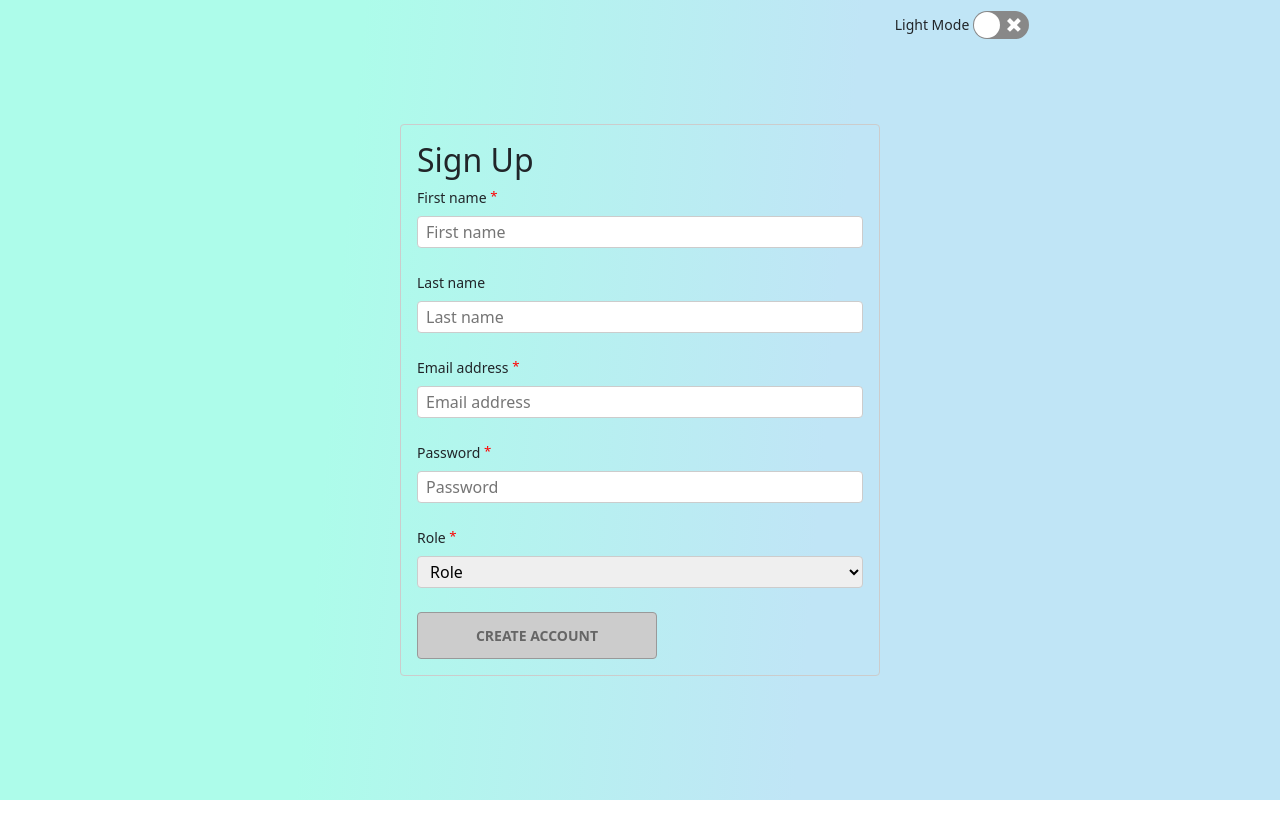
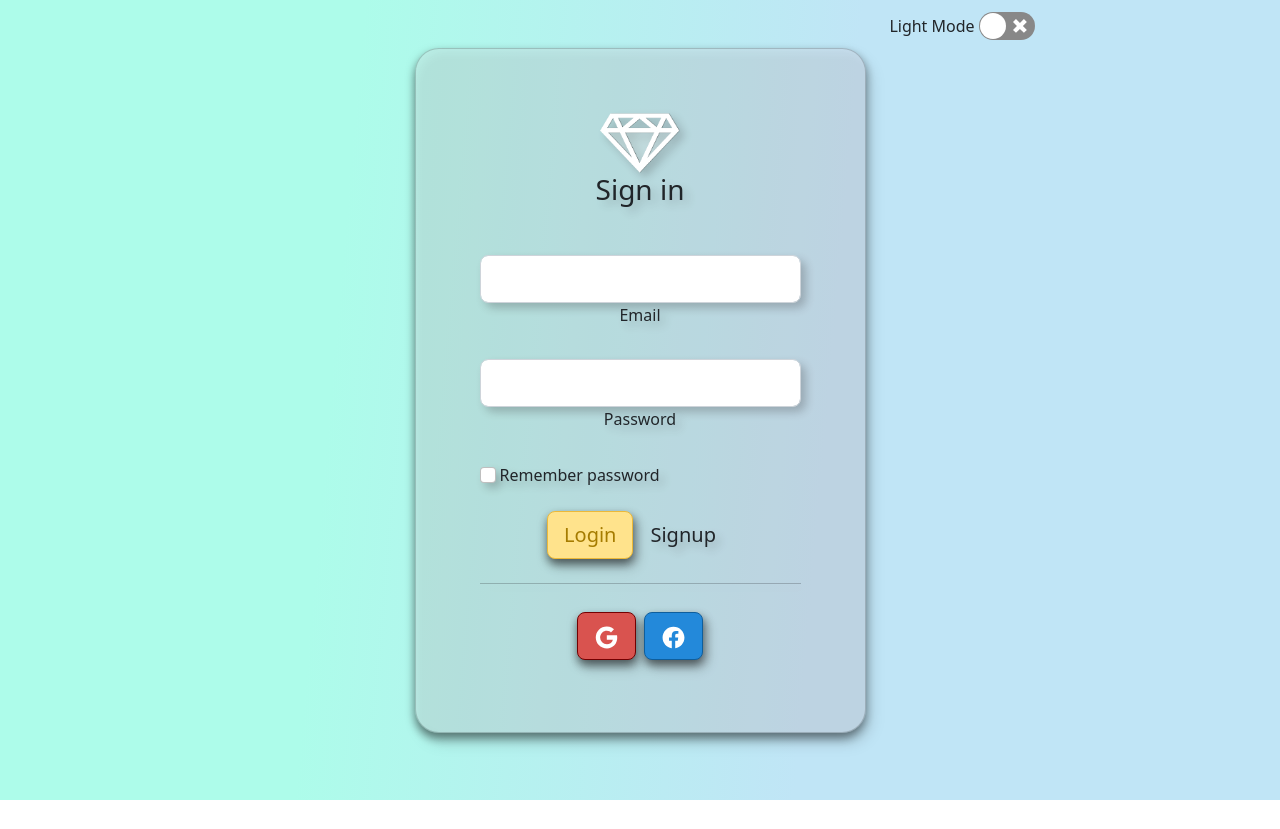
Before and after one commit to Donna-Sayos/theme-practice, a React (Create React App) app: page / in a window 1280 px wide. Shown: the top 829 px of the page. Before the commit the page ends 800 px from the top, so only its background shows below. Built offline with nearby package versions, Linux system fonts and the light colour scheme.

Commit message:
added routes

```diff
--- a/src/App.js
+++ b/src/App.js
@@ -1,9 +1,8 @@
 import "./styles.css";
 import ReactSwitch from "react-switch";
 
-import Form from "./component/form/Form";
+import AppRoutes from "./component/AppRoutes";
 import { useThemeContext } from "./component/context/ThemeProvider";
-import Signup from "./component/form/Signup";
 
 export default function App() {
   const { theme, toggleTheme } = useThemeContext();
@@ -11,7 +10,7 @@ export default function App() {
   return (
     <div id={theme}>
       <div className="main">
-        <Signup />
+        <AppRoutes />
         <div className="switch">
           <label className="switch-label m-1">{theme === "light" ? "Light Mode" : "Dark Mode"}</label>
           <ReactSwitch onChange={toggleTheme} checked={theme === "dark"} />
--- /dev/null
+++ b/src/component/AppRoutes.js
@@ -0,0 +1,19 @@
+import {lazy, Suspense} from 'react';
+import { Routes, Route } from 'react-router-dom';
+
+import Loading from '../component/fallback/Loading';
+import Form from './form/Form';
+const Signup = lazy(() => import('./form/Signup'));
+
+export default function AppRoutes() {
+  return (
+    <>
+        <Suspense fallback={<Loading />}>
+            <Routes>
+                <Route path='/' element={<Form />} />
+                <Route path='signup' element={<Signup />} />
+            </Routes>
+        </Suspense>
+    </>
+  )
+}
--- /dev/null
+++ b/src/component/fallback/Loading.js
@@ -0,0 +1,11 @@
+import { Spinner } from "react-bootstrap";
+
+export default function Loading() {
+  return (
+    <div className="text-center">
+      <Spinner className="spinner" role="status">
+        <span className="visually-hidden">Loading...</span>
+      </Spinner>
+    </div>
+  );
+}
--- a/src/component/form/Form.js
+++ b/src/component/form/Form.js
@@ -1,9 +1,11 @@
 import { useRef } from "react";
+import { useNavigate } from "react-router-dom";
 import { IoLogoFacebook, IoLogoGoogle } from "react-icons/io5";
 import DIAMOND from "../../component/assets/diamond.png";
 
 export default function Form() {
   const btnRef = useRef(null);
+  const navigate = useNavigate();
 
   return (
     <section>
@@ -40,7 +42,11 @@ export default function Form() {
                   </label>
                 </div>
                 <div className="form-check d-flex justify-content-start mb-4">
-                  <input className="form-check-input" type="checkbox" id="checkbox" />
+                  <input
+                    className="form-check-input"
+                    type="checkbox"
+                    id="checkbox"
+                  />
                   <label
                     className="checkbox form-check-label mx-1"
                     htmlFor="checkbox"
@@ -55,6 +61,13 @@ export default function Form() {
                   onClick={() => btnRef.current.focus()}
                 >
                   Login
+                </button>
+                <button
+                  className="signup btn btn-lg"
+                  type="button"
+                  onClick={() => navigate("/signup")}
+                >
+                  Signup
                 </button>
                 <hr className="my-4" />{" "}
                 {/* This creates a line divider between the buttons */}
--- a/src/component/form/Signup.js
+++ b/src/component/form/Signup.js
@@ -1,5 +1,6 @@
 import "./signup.css";
 import { useState } from "react";
+import { useNavigate } from "react-router-dom";
 import { validateEmail } from "../utils/emailValidator";
 
 const PasswordErrorMessage = () => {
--- a/src/index.js
+++ b/src/index.js
@@ -1,13 +1,16 @@
-import React from 'react';
-import ReactDOM from 'react-dom/client';
-import App from './App';
-import ThemeProvider from './component/context/ThemeProvider';
+import React from "react";
+import ReactDOM from "react-dom/client";
+import { BrowserRouter } from "react-router-dom";
+import App from "./App";
+import ThemeProvider from "./component/context/ThemeProvider";
 
-const root = ReactDOM.createRoot(document.getElementById('root'));
+const root = ReactDOM.createRoot(document.getElementById("root"));
 root.render(
   <React.StrictMode>
     <ThemeProvider>
-      <App />
+      <BrowserRouter>
+        <App />
+      </BrowserRouter>
     </ThemeProvider>
   </React.StrictMode>
 );
```
